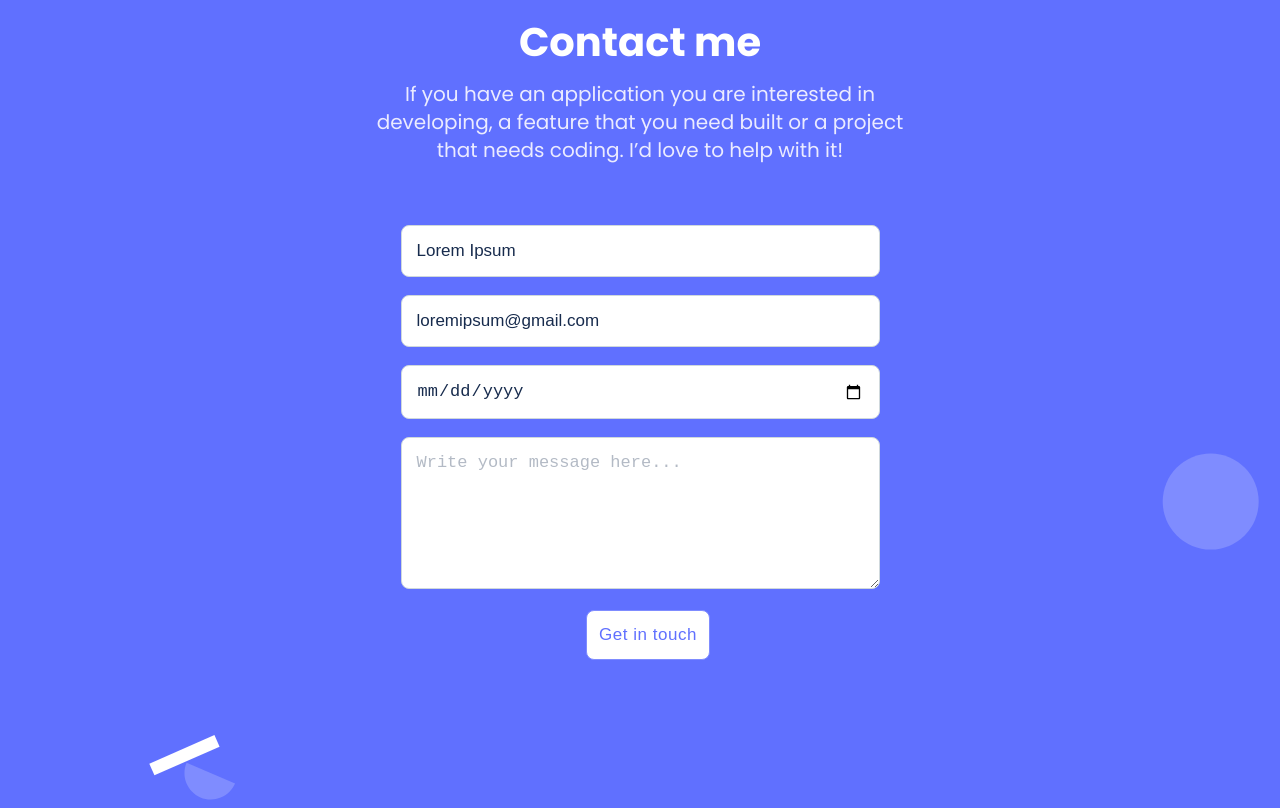
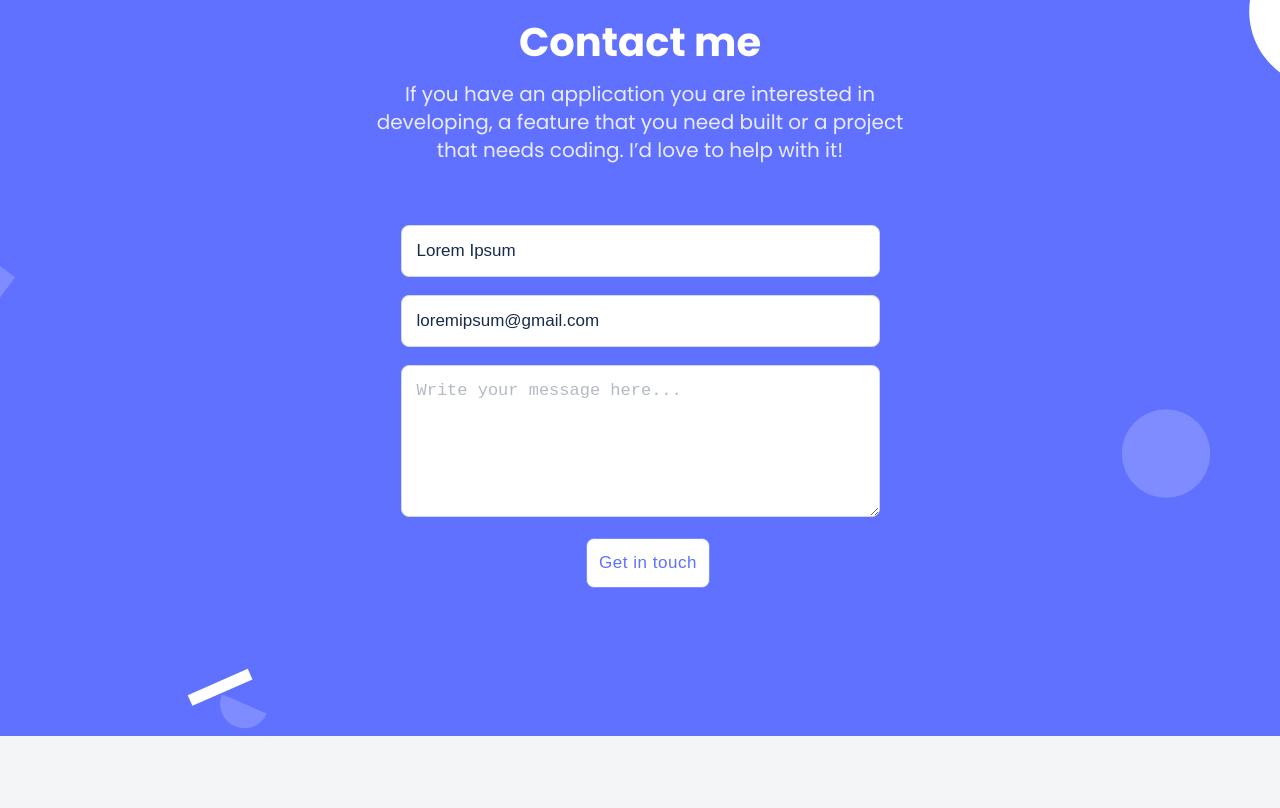
Before and after one commit to yemidada/desktop-version-portfolio, a website: page index.html in a window 1280 px wide. Shown: the part 3538-4346 px from the top of the page. After the commit the page ends 4274 px from the top, so only its background shows below. Drawn offline with Linux system fonts and the light colour scheme.

Commit message:
update index.html

```diff
--- a/index.html
+++ b/index.html
@@ -276,7 +276,6 @@
         <form id="contact-form" action="https://formspree.io/f/xknayrnl" method="POST">
             <input class="contact-form-name" required placeholder="Name" maxlength="30" name="name" type="text" value="Lorem Ipsum" />
             <input class="contact-form-email" required placeholder="Email" name="email" type="email" value="loremipsum@gmail.com" />
-            <input class="contact-form-date" required placeholder="Date" name="date" type="date"  />
             <textarea class="contact-form-message"  rows="6" placeholder="Write your message here..." maxlength="500" required></textarea>
             <div class="contact-button">
                 <button id="contact-submit-btn" class="button-outline">Get in touch</button>
```
